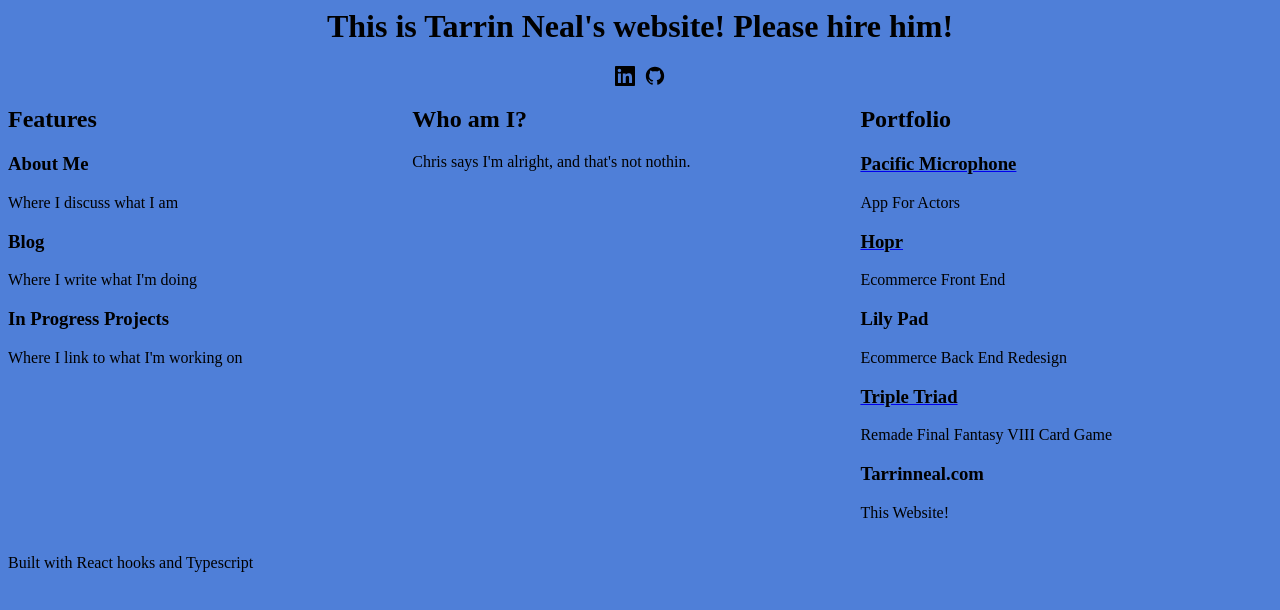
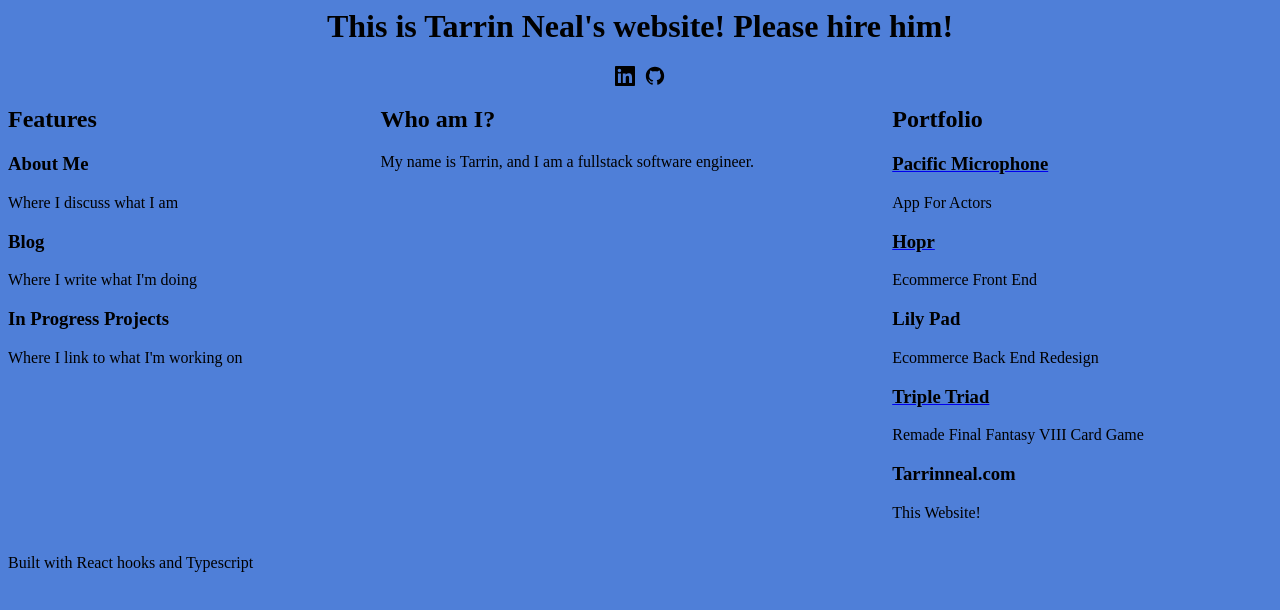
Before and after one commit to tarrinneal/tarrinneal.com, a React app: page / in a window 1280 px wide. Shown: the top 610 px of the page. Built offline with nearby package versions, Linux system fonts and the light colour scheme.

Commit message:
about me

```diff
--- a/src/components/AboutMe.tsx
+++ b/src/components/AboutMe.tsx
@@ -4,7 +4,7 @@ export const AboutMe = () => (
   <div id='aboutMe'>
     <h2 className='aboutMeHeader'>Who am I?</h2>
     <p className='aboutMeText'>
-      Chris says I'm alright, and that's not nothin.
+      My name is Tarrin, and I am a fullstack software engineer.
     </p>
   </div>
 );
```
